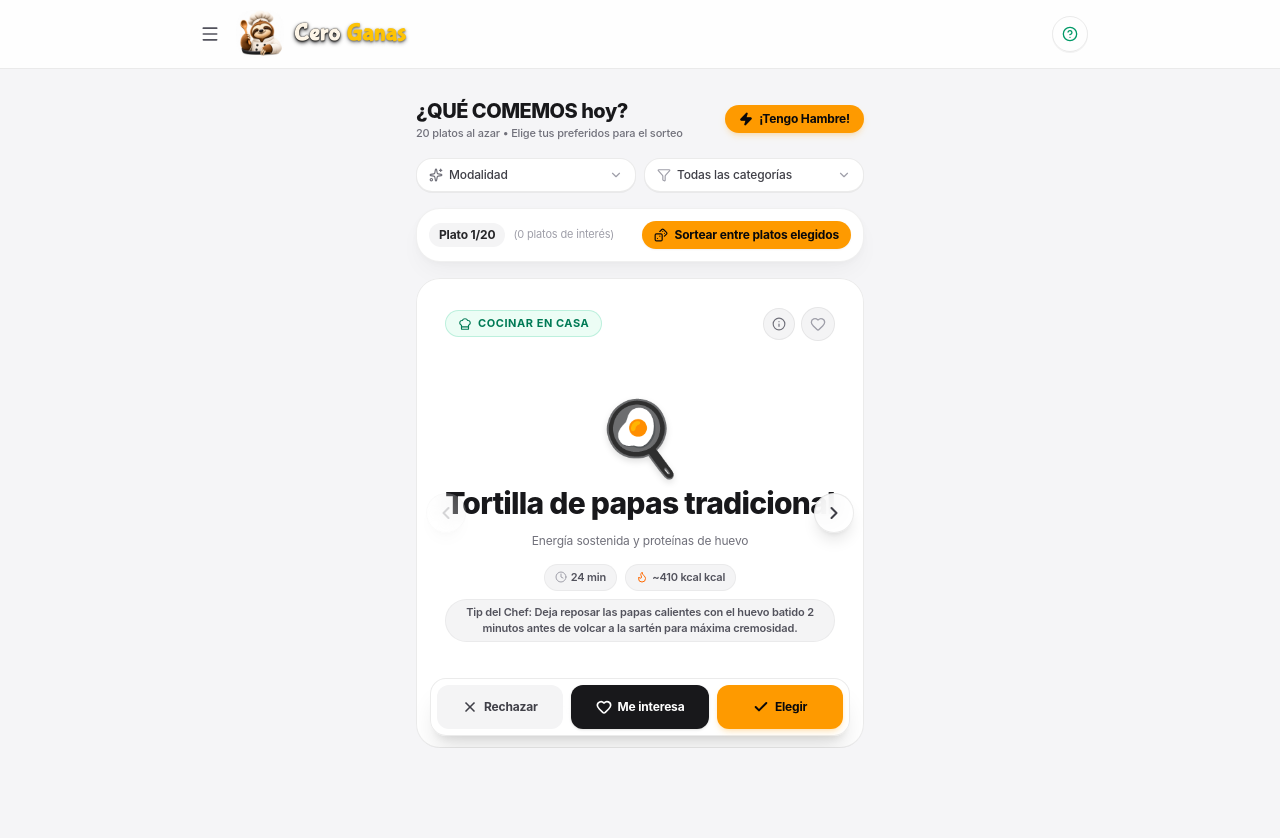
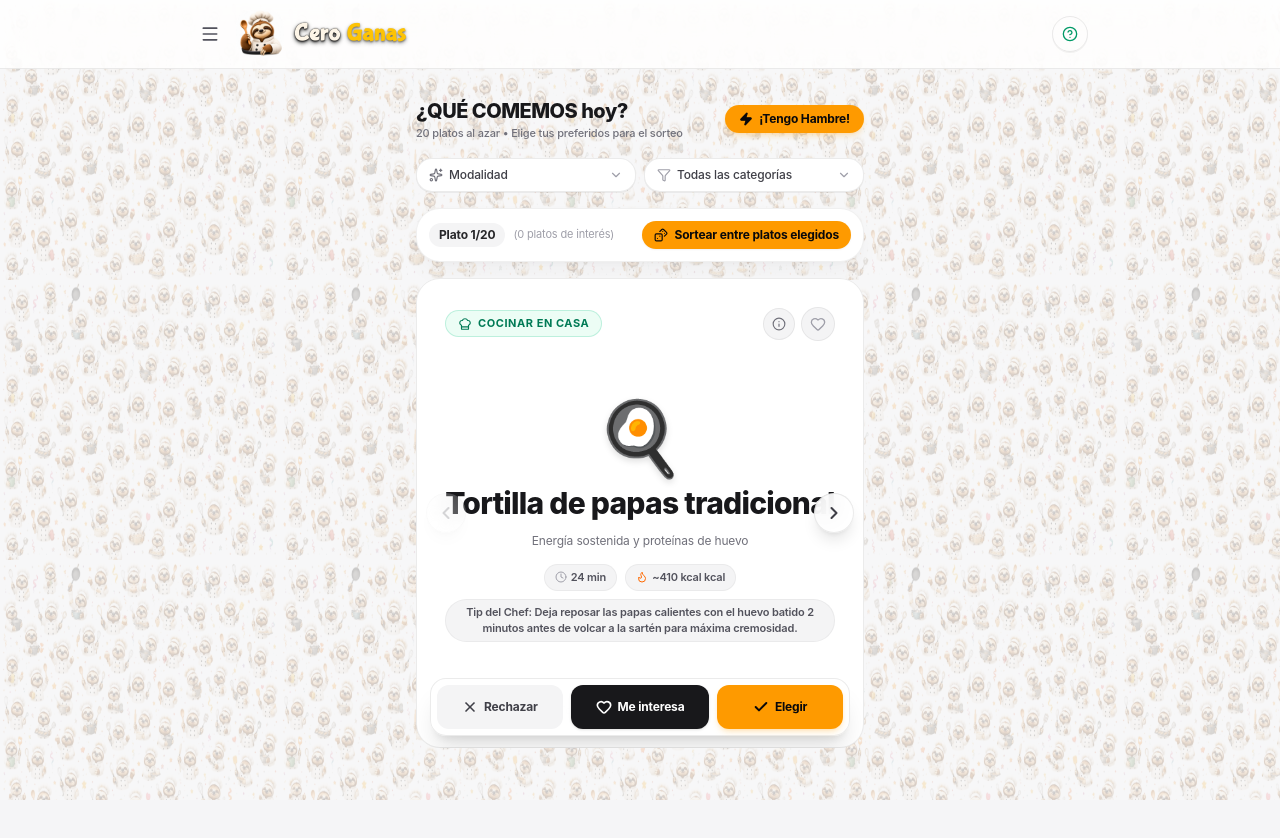
Before and after one commit to dsoria-844/CeroGanasApp, a React (Vite) app: page / in a window 1280 px wide. Shown: the top 838 px of the page. Built offline with nearby package versions, Linux system fonts and the light colour scheme.

Commit message:
fix: align card swipe gesture with navigation arrows and restore visible background pattern

```diff
--- a/src/App.tsx
+++ b/src/App.tsx
@@ -113,8 +113,8 @@ export default function App() {
     <div className="relative min-h-screen bg-[var(--bg-canvas)] text-[var(--text-primary)] flex flex-col justify-between selection:bg-amber-500/30 selection:text-amber-700 dark:selection:text-amber-200 pb-8 transition-colors duration-200">
       {/* App Ambient Sloth Pattern Background */}
       <div
-        className="fixed inset-0 bg-cover bg-center opacity-[0.06] dark:opacity-[0.03] pointer-events-none -z-10"
-        style={{ backgroundImage: "url('/modal-bg-sloths.jpg')" }}
+        className="fixed inset-0 bg-repeat opacity-[0.20] dark:opacity-[0.10] pointer-events-none z-0"
+        style={{ backgroundImage: "url('/modal-bg-sloths.jpg')", backgroundSize: '280px 280px' }}
       />
       {/* Sidebar Navigation Drawer */}
       <Sidebar
@@ -146,7 +146,7 @@ export default function App() {
       />
 
       {/* Main Tab Content */}
-      <main className="flex-1 w-full max-w-4xl mx-auto py-4 sm:py-6 px-4 sm:px-6">
+      <main className="relative z-10 flex-1 w-full max-w-4xl mx-auto py-4 sm:py-6 px-4 sm:px-6">
         <AnimatePresence mode="wait">
           {activeTab === 'decide' && (
             <motion.div
--- a/src/components/DecideTodayView.tsx
+++ b/src/components/DecideTodayView.tsx
@@ -532,15 +532,17 @@ export const DecideTodayView: React.FC<DecideTodayViewProps> = ({
               key={currentCard.id}
               drag="x"
               dragConstraints={{ left: 0, right: 0 }}
-              dragElastic={0.65}
+              dragElastic={0.6}
               onDragEnd={(_e, info) => {
-                if (info.offset.x > 80 || info.velocity.x > 350) {
-                  handleLike();
-                } else if (info.offset.x < -80 || info.velocity.x < -350) {
-                  handleReject();
+                if (info.offset.x > 50 || info.velocity.x > 250) {
+                  // Swipe right -> Go to PREVIOUS dish (same as left arrow)
+                  handlePrev();
+                } else if (info.offset.x < -50 || info.velocity.x < -250) {
+                  // Swipe left -> Go to NEXT dish (same as right arrow)
+                  handleNext();
                 }
               }}
-              whileDrag={{ scale: 1.02 }}
+              whileDrag={{ scale: 1.01 }}
               animate={{ rotateY: isFlipped ? 180 : 0 }}
               transition={{ duration: 0.5, ease: [0.23, 1, 0.32, 1] }}
               className="relative w-full h-full [transform-style:preserve-3d] cursor-grab active:cursor-grabbing touch-pan-y select-none"
```
